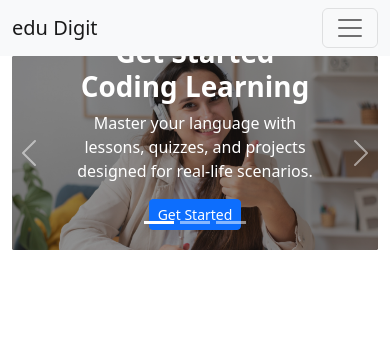
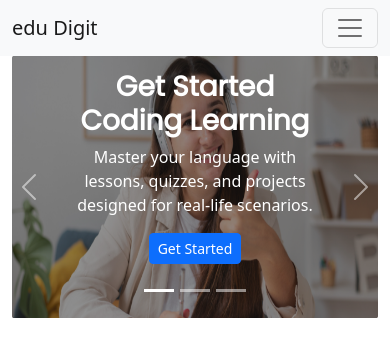
Before and after one commit to absoftlab99/digital-education, a plain HTML site: page index.html in a window 390 px wide. Drawn offline with nearby package versions, Linux system fonts and the light colour scheme.

Commit message:
responsive and font updated

```diff
--- a/css/style.css
+++ b/css/style.css
@@ -0,0 +1,11 @@
+@import url('https://fonts.googleapis.com/css2?family=Poppins&display=swap');
+
+.ff-poppins{
+    font-family: 'Poppins', sans-serif;
+}
+@media (max-width:576px) {
+    .carousel-inner img{
+        width: 335px;
+        height: 262px;
+    }
+}
--- a/index.html
+++ b/index.html
@@ -41,7 +41,7 @@
                             <a class="nav-link" href="#">About</a>
                         </li>
                     </ul>
-                    <button class="btn btn-outline-primary px-4">Register</button>
+                    <button class="btn btn-outline-primary px-4 d-sm-none d-md-block">Register</button>
                 </div>
             </div>
         </nav>
```
